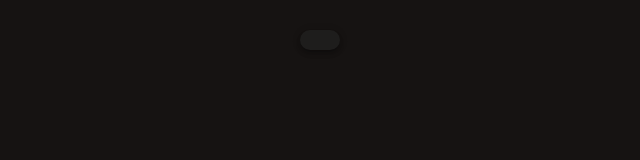
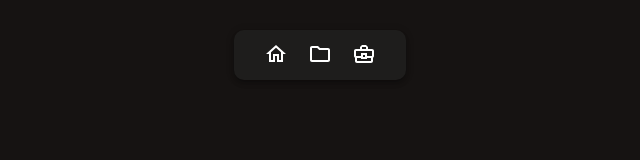
Before and after one commit to rotembab/resume-frontend, a React (Vite) app: page / in a window 1280 px wide. Shown: the top 160 px of the page, without its empty margins (320-960 px from the left). Built offline with nearby package versions, Linux system fonts and the light colour scheme.

Commit message:
added navbar menu

```diff
--- a/src/components/ui/nav-menu/nav-menu.component.tsx
+++ b/src/components/ui/nav-menu/nav-menu.component.tsx
@@ -1,5 +1,6 @@
-import { AppBar, Box } from '@mui/material';
+import { AppBar, Box, Fade, Icon, Tooltip } from '@mui/material';
 import { customColors } from '../../../themes/custom-colors';
+import { NavMenuConfig } from './navmenu-config';
 
 type NavMenuProps = {};
 
@@ -18,7 +19,31 @@
         backgroundColor: customColors.hoverColor.main,
       }}
     >
-      <Box>{}</Box>
+      <Box>
+        {NavMenuConfig.map((item) => {
+          return (
+            <Tooltip
+              slots={{
+                transition: Fade,
+              }}
+              title={item.tooltip}
+              placement='bottom'
+            >
+              <Icon
+                key={item.icon.props.viewBox}
+                onClick={item.onClick}
+                color='secondary'
+                sx={{
+                  cursor: 'pointer',
+                  margin: '0 10px',
+                }}
+              >
+                {item.icon}
+              </Icon>
+            </Tooltip>
+          );
+        })}
+      </Box>
     </AppBar>
   );
 };
--- a/src/components/ui/nav-menu/navmenu-config.ts
+++ /dev/null
@@ -1,6 +0,0 @@
-export const NavMenuConst = [
-  {
-    icon: '',
-    onClick: () => {},
-  },
-];
--- /dev/null
+++ b/src/components/ui/nav-menu/navmenu-config.tsx
@@ -0,0 +1,25 @@
+// Adjust the import path as necessary
+
+import {
+  BusinessCenterOutlined,
+  FolderOutlined,
+  HomeOutlined,
+} from '@mui/icons-material';
+
+export const NavMenuConfig = [
+  {
+    tooltip: 'Home',
+    icon: <HomeOutlined />,
+    onClick: () => {},
+  },
+  {
+    tooltip: 'Projects',
+    icon: <FolderOutlined />,
+    onclick: () => {},
+  },
+  {
+    tooltip: 'Experience',
+    icon: <BusinessCenterOutlined />,
+    onclick: () => {},
+  },
+];
```
